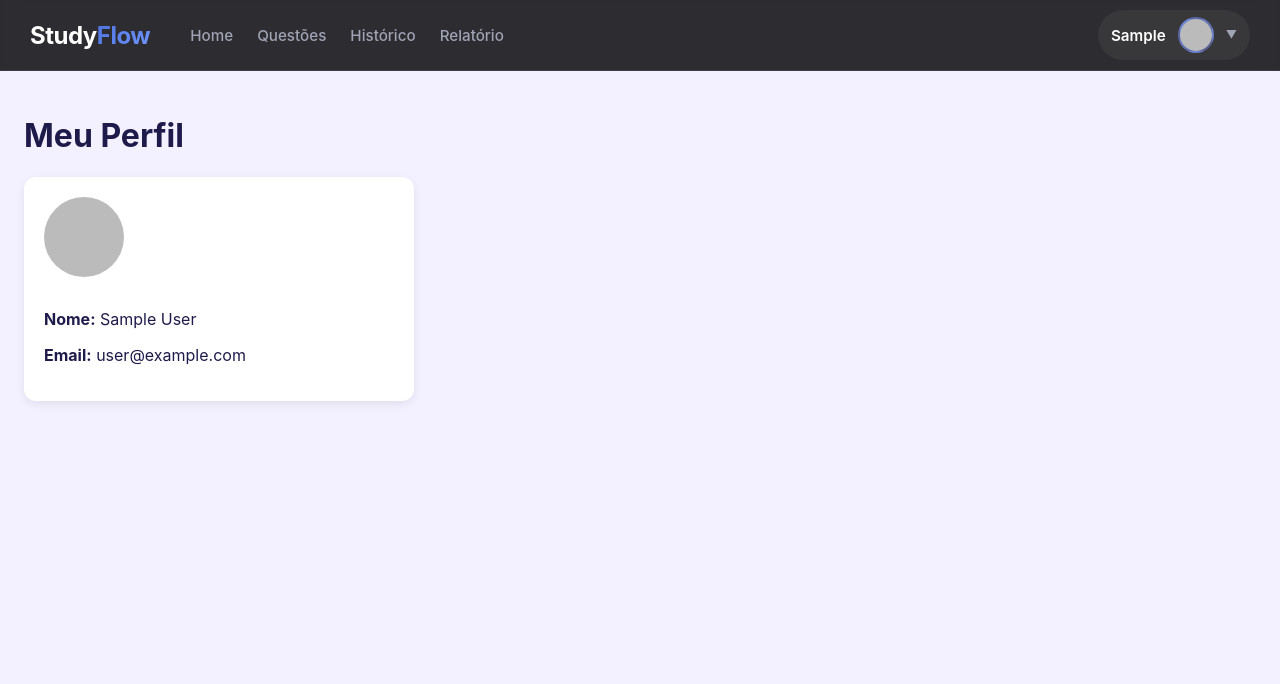
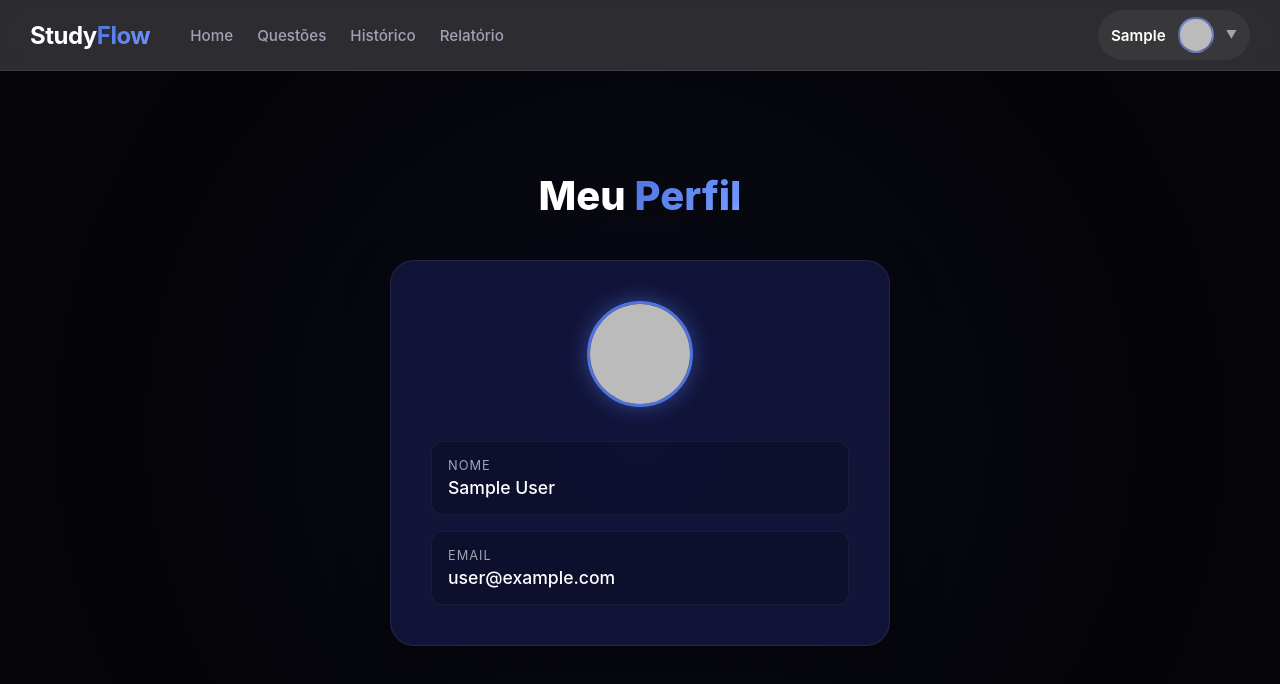
Before and after one commit to Ericlecio/StudyFlow, a Vue app: page /profile in a window 1280 px wide. Shown: the top 684 px of the page. Built offline with nearby package versions, Linux system fonts and the light colour scheme; no server answers; sample sign-in values are in the browser's storage.

Commit message:
Alteando tela de perfil

```diff
--- a/src/views/ProfileView.vue
+++ b/src/views/ProfileView.vue
@@ -1,14 +1,41 @@
 <template>
-  <div class="page">
-    <h1>Meu Perfil</h1>
+  <div class="profile-page">
+    <div class="background-glow"></div>
 
-    <div class="card" v-if="user">
-      <img v-if="user.photoURL" :src="user.photoURL" class="avatar" />
-      <p><strong>Nome:</strong> {{ user.displayName || "Não informado" }}</p>
-      <p><strong>Email:</strong> {{ user.email }}</p>
+    <div class="content-wrapper">
+      <header class="header">
+        <h1 class="title">Meu <span class="brand-highlight">Perfil</span></h1>
+      </header>
+
+      <transition name="fade">
+        <div class="profile-card" v-if="user">
+
+          <div class="avatar-container">
+            <img v-if="user.photoURL" :src="user.photoURL" class="avatar" alt="Foto de perfil" />
+            <div v-else class="avatar-placeholder">
+              {{ user.displayName ? user.displayName[0] : 'U' }}
+            </div>
+          </div>
+
+          <div class="info-group">
+            <div class="info-item">
+              <span class="label">Nome</span>
+              <span class="value">{{ user.displayName || "Não informado" }}</span>
+            </div>
+
+            <div class="info-item">
+              <span class="label">Email</span>
+              <span class="value">{{ user.email }}</span>
+            </div>
+          </div>
+        </div>
+
+        <div v-else class="loading-state">
+          <div class="spinner"></div>
+          <p>Carregando dados...</p>
+        </div>
+      </transition>
     </div>
-
-    <p v-else>Carregando dados...</p>
   </div>
 </template>
 
@@ -22,23 +49,190 @@ onAuthStateChanged(auth, (u) => (user.value = u));
 </script>
 
 <style scoped>
-.page {
-  padding: 24px;
+/* --- Configurações Gerais --- */
+.profile-page {
+  --bg-dark: #050507;
+  --navy-card: rgba(23, 26, 74, 0.7);
+  --navy-border: #2a2d6a;
+  --text-light: #ffffff;
+  --text-gray: #a0a3b5;
+  --brand-color: #4e73df;
+  --brand-glow: rgba(78, 115, 223, 0.5);
+
+  min-height: 100vh;
+  background-color: var(--bg-dark);
+  color: var(--text-light);
+
+  display: flex;
+  justify-content: center; /* Centraliza horizontalmente */
+
+  /* --- AJUSTE DE POSIÇÃO AQUI --- */
+  align-items: flex-start; /* Alinha no topo */
+  padding-top: 100px;      /* Empurra 100px para baixo (ajuste conforme necessário) */
+  /* ----------------------------- */
+
+  padding-left: 24px;
+  padding-right: 24px;
+
+  position: relative;
+  overflow: hidden;
+  font-family: "Inter", system-ui, sans-serif;
 }
 
-.card {
-  margin-top: 20px;
-  padding: 20px;
-  background: white;
-  border-radius: 12px;
-  box-shadow: 0 3px 10px rgba(0,0,0,0.08);
-  max-width: 350px;
+/* --- Fundo Animado --- */
+.background-glow {
+  position: absolute;
+  top: -20%;
+  right: -10%;
+  width: 120%;
+  height: 120%;
+  background: radial-gradient(
+    circle at 50% 50%,
+    rgba(23, 26, 74, 0.4) 0%,
+    transparent 60%
+  );
+  z-index: 0;
+  animation: pulseBackground 10s ease-in-out infinite alternate;
+  pointer-events: none;
+}
+
+.content-wrapper {
+  position: relative;
+  z-index: 1;
+  width: 100%;
+  max-width: 500px;
+  text-align: center;
+}
+
+/* --- Tipografia e Título --- */
+.header {
+  margin-bottom: 40px;
+  animation: fadeInUp 0.8s cubic-bezier(0.2, 0.8, 0.2, 1) forwards;
+}
+
+.title {
+  font-size: 2.5rem;
+  font-weight: 800;
+  margin: 0;
+}
+
+.brand-highlight {
+  background: linear-gradient(135deg, #4e73df 0%, #7096ff 50%, #ffffff 100%);
+  background-size: 200% auto;
+  -webkit-background-clip: text;
+  -webkit-text-fill-color: transparent;
+  animation: shineText 5s linear infinite;
+}
+
+/* --- Card Principal --- */
+.profile-card {
+  background-color: var(--navy-card);
+  backdrop-filter: blur(12px);
+  border-radius: 24px;
+  padding: 40px;
+  border: 1px solid rgba(255, 255, 255, 0.08);
+  box-shadow: 0 20px 50px -10px rgba(0, 0, 0, 0.5);
+  animation: fadeInUp 0.8s cubic-bezier(0.2, 0.8, 0.2, 1) 0.2s forwards;
+  display: flex;
+  flex-direction: column;
+  align-items: center;
+}
+
+/* --- Avatar --- */
+.avatar-container {
+  margin-bottom: 30px;
+  position: relative;
 }
 
 .avatar {
-  width: 80px;
-  height: 80px;
-  border-radius: 100px;
-  margin-bottom: 12px;
+  width: 100px;
+  height: 100px;
+  border-radius: 50%;
+  object-fit: cover;
+  border: 3px solid var(--brand-color);
+  box-shadow: 0 0 20px var(--brand-glow);
+}
+
+.avatar-placeholder {
+  width: 100px;
+  height: 100px;
+  border-radius: 50%;
+  background: var(--navy-border);
+  display: flex;
+  align-items: center;
+  justify-content: center;
+  font-size: 2.5rem;
+  font-weight: bold;
+  color: var(--brand-color);
+  border: 2px solid rgba(255,255,255,0.1);
+}
+
+/* --- Informações --- */
+.info-group {
+  width: 100%;
+  text-align: left;
+  display: flex;
+  flex-direction: column;
+  gap: 16px;
+}
+
+.info-item {
+  background: rgba(0, 0, 0, 0.2);
+  padding: 16px;
+  border-radius: 12px;
+  border: 1px solid rgba(255, 255, 255, 0.05);
+}
+
+.label {
+  display: block;
+  font-size: 0.8rem;
+  color: var(--text-gray);
+  text-transform: uppercase;
+  letter-spacing: 1px;
+  margin-bottom: 4px;
+}
+
+.value {
+  font-size: 1.1rem;
+  color: var(--text-light);
+  font-weight: 500;
+}
+
+/* --- Loading State --- */
+.loading-state {
+  color: var(--text-gray);
+  margin-top: 50px;
+  display: flex;
+  flex-direction: column;
+  align-items: center;
+  gap: 15px;
+}
+
+.spinner {
+  width: 30px;
+  height: 30px;
+  border: 3px solid rgba(255,255,255,0.1);
+  border-top-color: var(--brand-color);
+  border-radius: 50%;
+  animation: spin 1s linear infinite;
+}
+
+/* --- Animações --- */
+@keyframes fadeInUp {
+  from { opacity: 0; transform: translateY(40px); }
+  to { opacity: 1; transform: translateY(0); }
+}
+
+@keyframes shineText {
+  to { background-position: 200% center; }
+}
+
+@keyframes pulseBackground {
+  0% { transform: scale(1); opacity: 0.5; }
+  100% { transform: scale(1.1); opacity: 0.8; }
+}
+
+@keyframes spin {
+  to { transform: rotate(360deg); }
 }
 </style>
```
